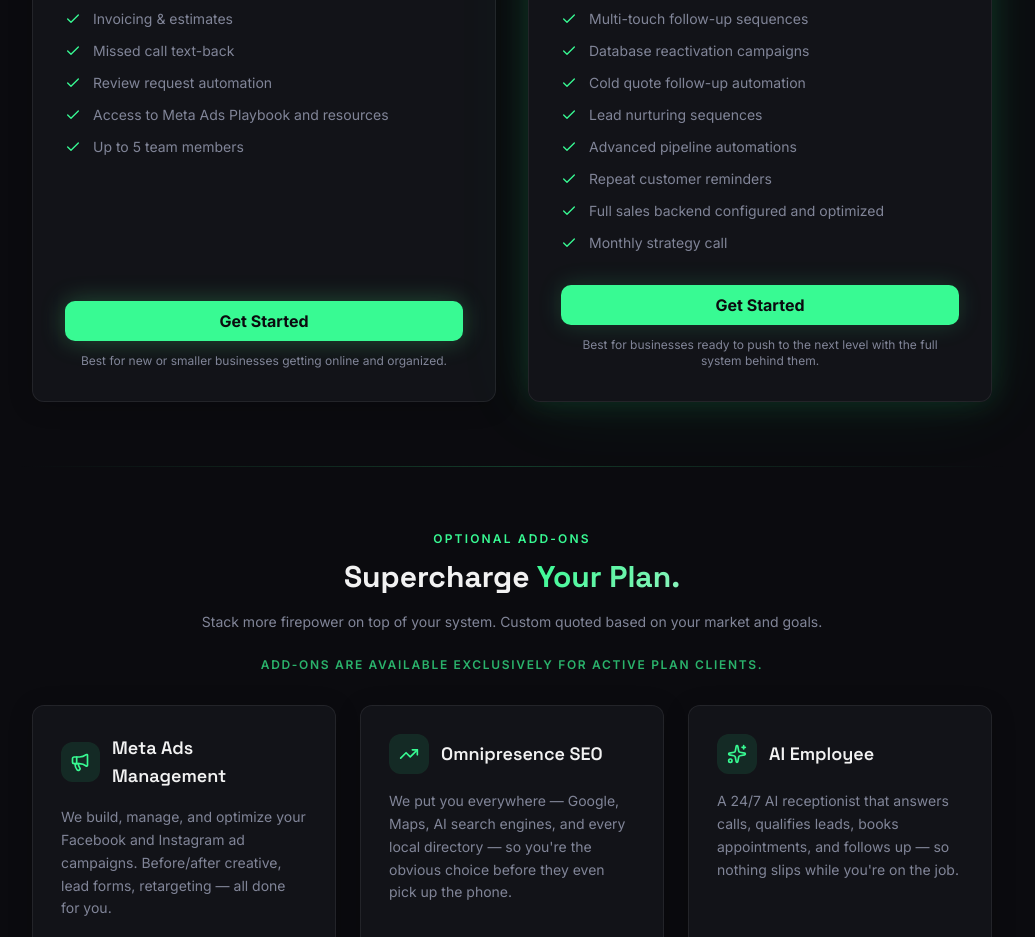
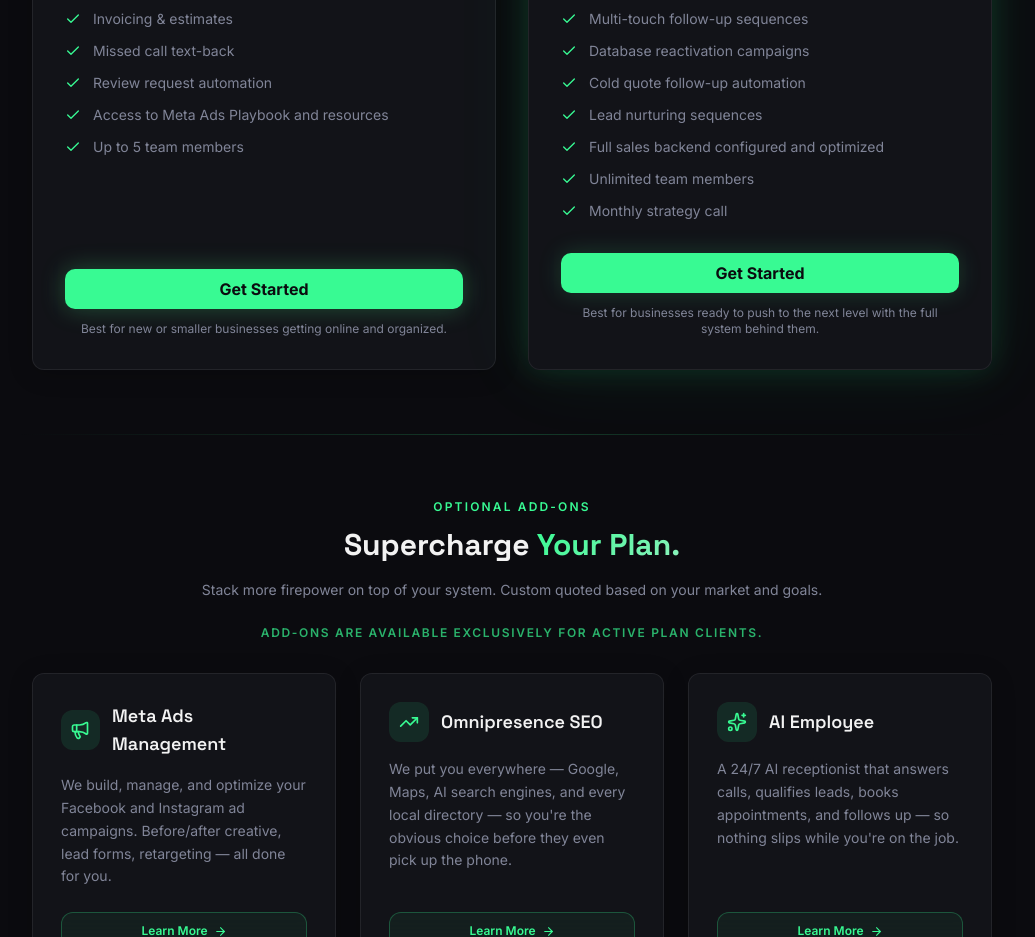
Before and after one commit to jcdammert/scale-mint, a Next.js app: page /pricing in a window 1280 px wide. Shown: the part 980-1917 px from the top of the page, without its empty margins (128-1163 px from the left). Built offline with nearby package versions, Linux system fonts and the light colour scheme.

Commit message:
Update Scale plan bullets: remove 2, add unlimited team members
Remove 'Advanced pipeline automations' and 'Repeat customer reminders'.
Add 'Unlimited team members'.

Co-Authored-By: Claude Sonnet 4.6 <noreply@anthropic.com>

```diff
--- a/src/app/pricing/page.tsx
+++ b/src/app/pricing/page.tsx
@@ -31,9 +31,8 @@ const scaleFeatures = [
   "Database reactivation campaigns",
   "Cold quote follow-up automation",
   "Lead nurturing sequences",
-  "Advanced pipeline automations",
-  "Repeat customer reminders",
   "Full sales backend configured and optimized",
+  "Unlimited team members",
   "Monthly strategy call",
 ];
 
```
